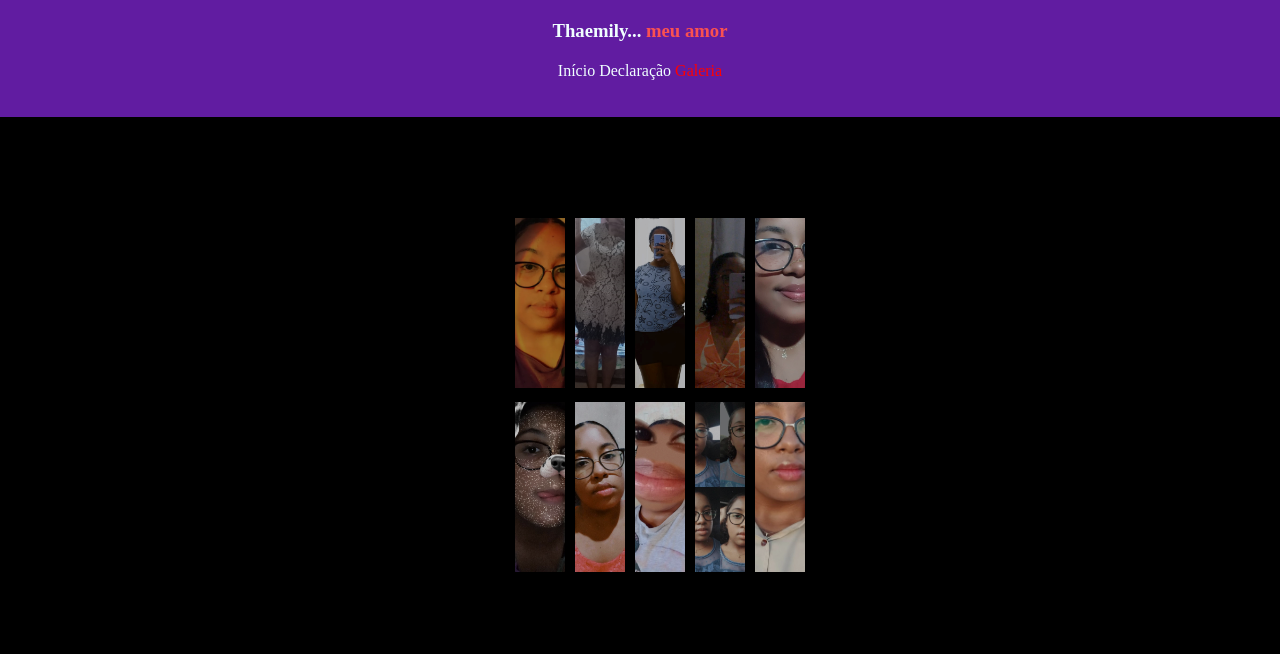
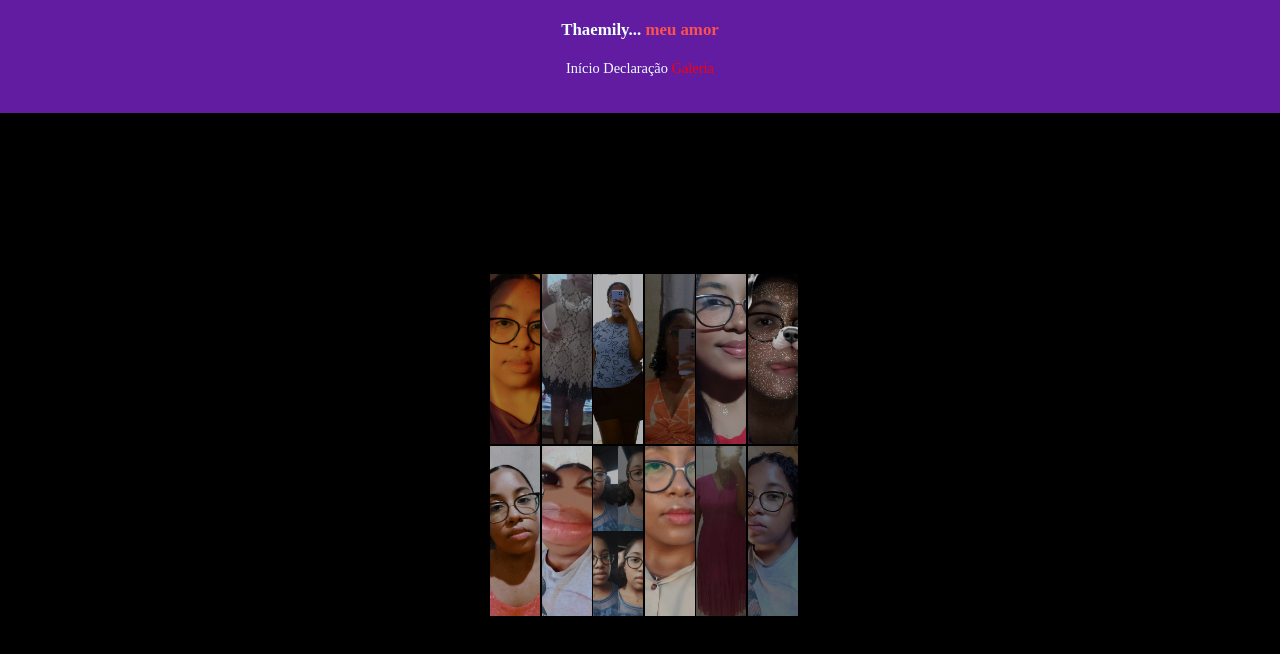
Before and after one commit to Luixx21/Thaemily, a plain HTML site: page telaGaleria/galeria.html in a window 1280 px wide. Drawn offline with Linux system fonts and the light colour scheme.

Commit message:
Novas imagens

```diff
--- a/css/header.css
+++ b/css/header.css
@@ -3,6 +3,7 @@ header {
     text-align: center;
     background-color: rgb(97, 28, 161);
     color: azure;
+    font-size: 90%;
 
     span:hover {
         color: red;
--- a/css/main.css
+++ b/css/main.css
@@ -3,7 +3,7 @@ main, section, #declarar {
     flex-direction: row;
     justify-content: space-between;
     gap: 1px;
-    height: 100px;
+    height: 20vh;
 }
 section {
     align-items: center;
--- a/telaGaleria/css/galeria.css
+++ b/telaGaleria/css/galeria.css
@@ -1,7 +1,7 @@
 #escolha {
     display: grid;
-    grid-template-columns: repeat(5, 1fr);
-    gap: 4%
+    grid-template-columns: repeat(6, 1fr);
+    gap: 0.5%
 }
 
 .escolha-item {
@@ -28,7 +28,7 @@
     position: relative;
     left: 40%;
     z-index: 99;
-    bottom: -10vh;
+    bottom: -4rem;
     background-color: gray;
     padding: 3px;
     color: blue;
--- a/telaGaleria/js/galeria.js
+++ b/telaGaleria/js/galeria.js
@@ -1,6 +1,6 @@
 var imgs = document.querySelectorAll('img');
 
-for (var i = 1; i <= 10; i++) {
+for (var i = 1; i <= 12; i++) {
     var img = document.createElement("img");
 
     img.classList.add("escolha-item");
```
Also changed, not shown: img/eu.png, img/slide/11.jpeg (added), img/slide/12.jpeg (added), img/te.png.
